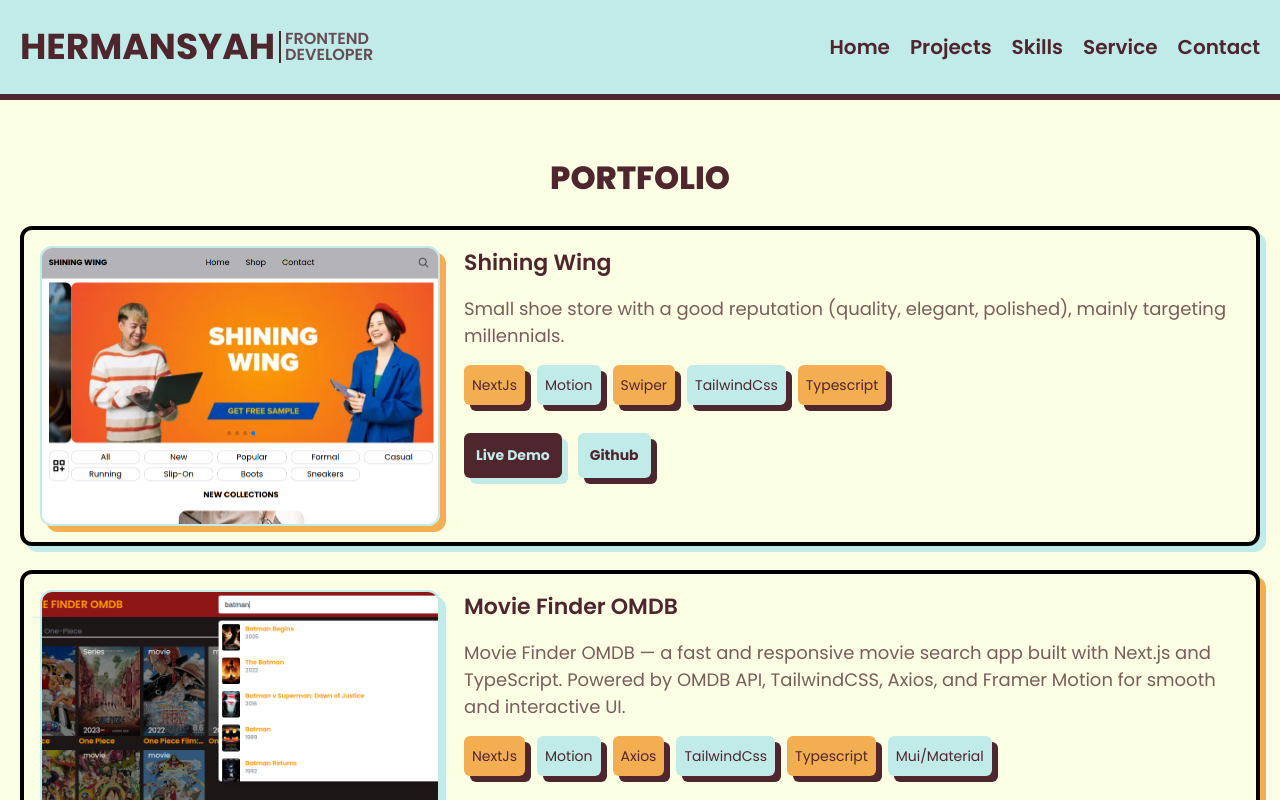
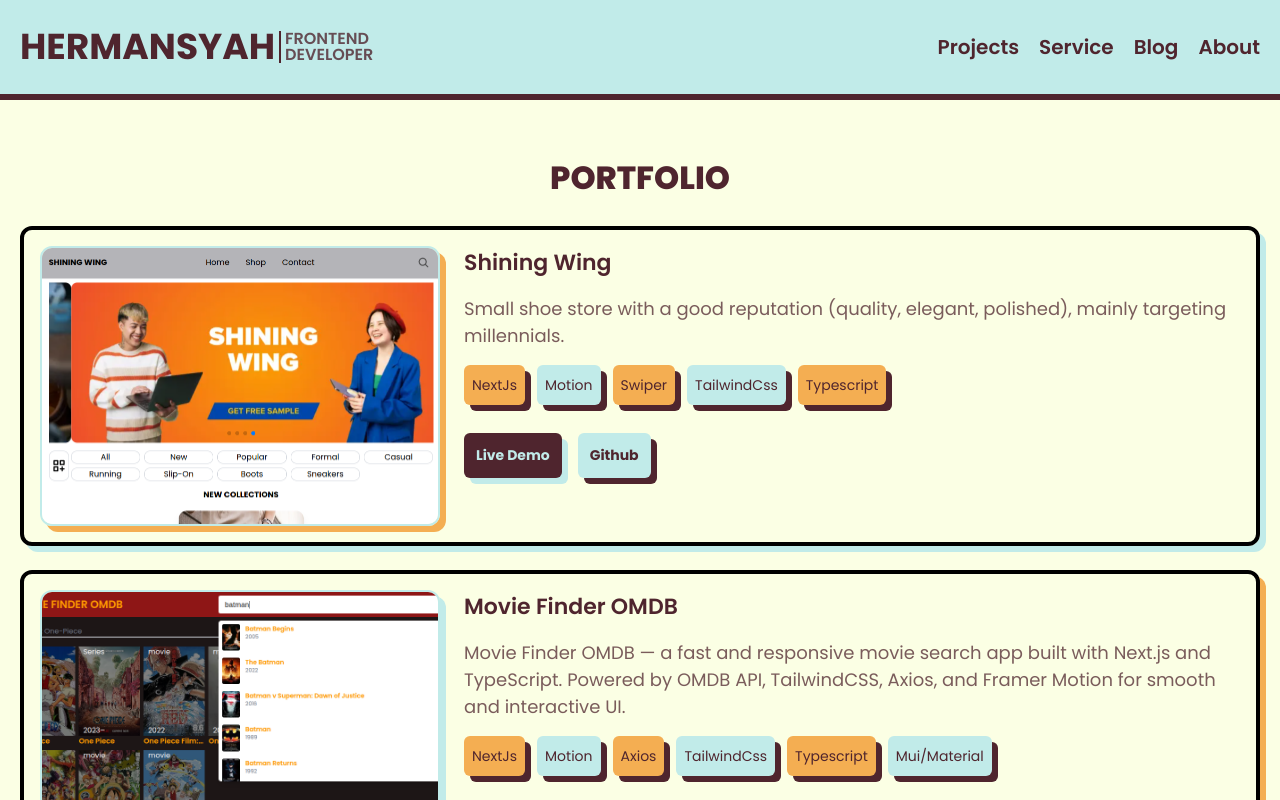
Before and after one commit to herihermansyah/new-portfolio, a Next.js app: page /portfolio in a window 1280 px wide. Shown: the top 800 px of the page. Built offline with nearby package versions, Linux system fonts and the light colour scheme.

Commit message:
change(menu navigation): change menu navigation to LINK from a

```diff
--- a/src/components/menu-navigation.tsx
+++ b/src/components/menu-navigation.tsx
@@ -1,36 +1,30 @@
 import React from "react";
-import {cn} from "@/lib/utils";
+import { cn } from "@/lib/utils";
 import Link from "next/link";
 
 const menuData = [
-  {id: 1, name: "projects", link: "#projects"},
-  {id: 2, name: "skills", link: "#skills"},
-  {id: 3, name: "service", link: "#service"},
-  {id: 4, name: "contact", link: "#contact"},
+  { id: 1, name: "projects", link: "/portfolio" },
+  { id: 2, name: "service", link: "/service" },
+  { id: 3, name: "blog", link: "/blog" },
+  { id: 4, name: "about", link: "/about" },
 ];
 
 interface MenuNavigationProps {
   className?: React.ReactNode;
 }
 
-const MenuNavigation = ({className}: MenuNavigationProps) => {
+const MenuNavigation = ({ className }: MenuNavigationProps) => {
   return (
     <nav aria-label="menu header">
       <ul className={cn("flex items-center gap-5 capitalize", className)}>
-        <Link
-          href="/"
-          className="text-Dark-Maroon font-semibold text-[18px] lg:text-[20px]"
-        >
-          home
-        </Link>
         {menuData.map((item) => (
           <li key={item.id}>
-            <a
+            <Link
               href={item.link}
               className="text-Dark-Maroon font-semibold text-[18px] lg:text-[20px]"
             >
               {item.name}
-            </a>
+            </Link>
           </li>
         ))}
       </ul>
```
